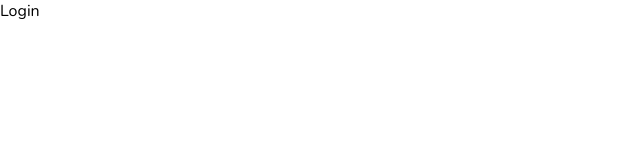
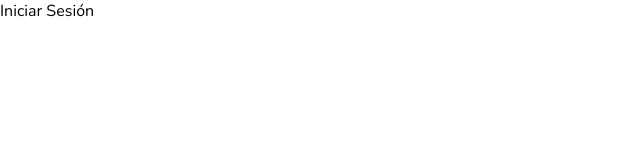
Before and after one commit to Josericardo3/AdminMyPlansSafety, a React (Create React App) app: page /login in a window 1280 px wide. Shown: the top 160 px of the page, without its empty margins (0-640 px from the left). Built offline with nearby package versions, Linux system fonts and the light colour scheme.

Commit message:
Update Login.jsx

```diff
--- a/src/pages/login/Login.jsx
+++ b/src/pages/login/Login.jsx
@@ -2,7 +2,7 @@ import "./login.scss"
 
 const Login = () => {
   return (
-    <div>Login</div>
+    <div>Iniciar Sesión</div>
   )
 }
 
```
